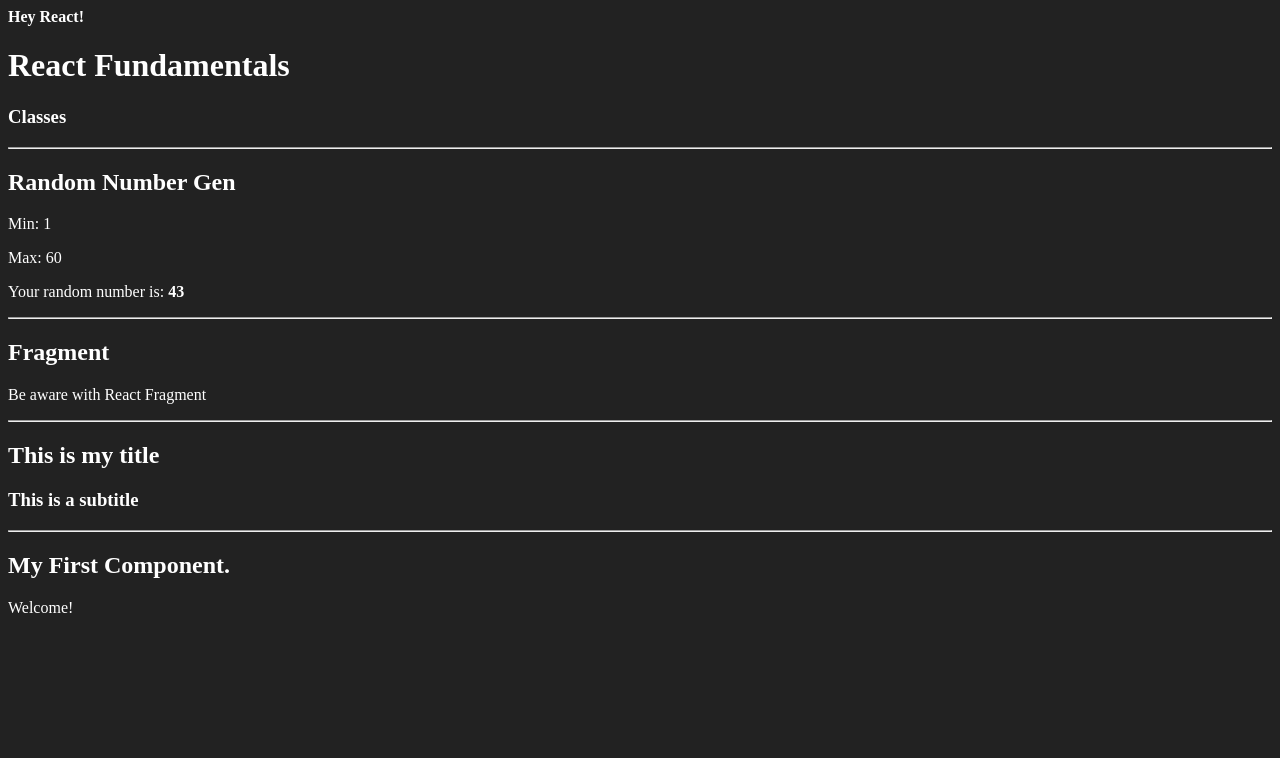
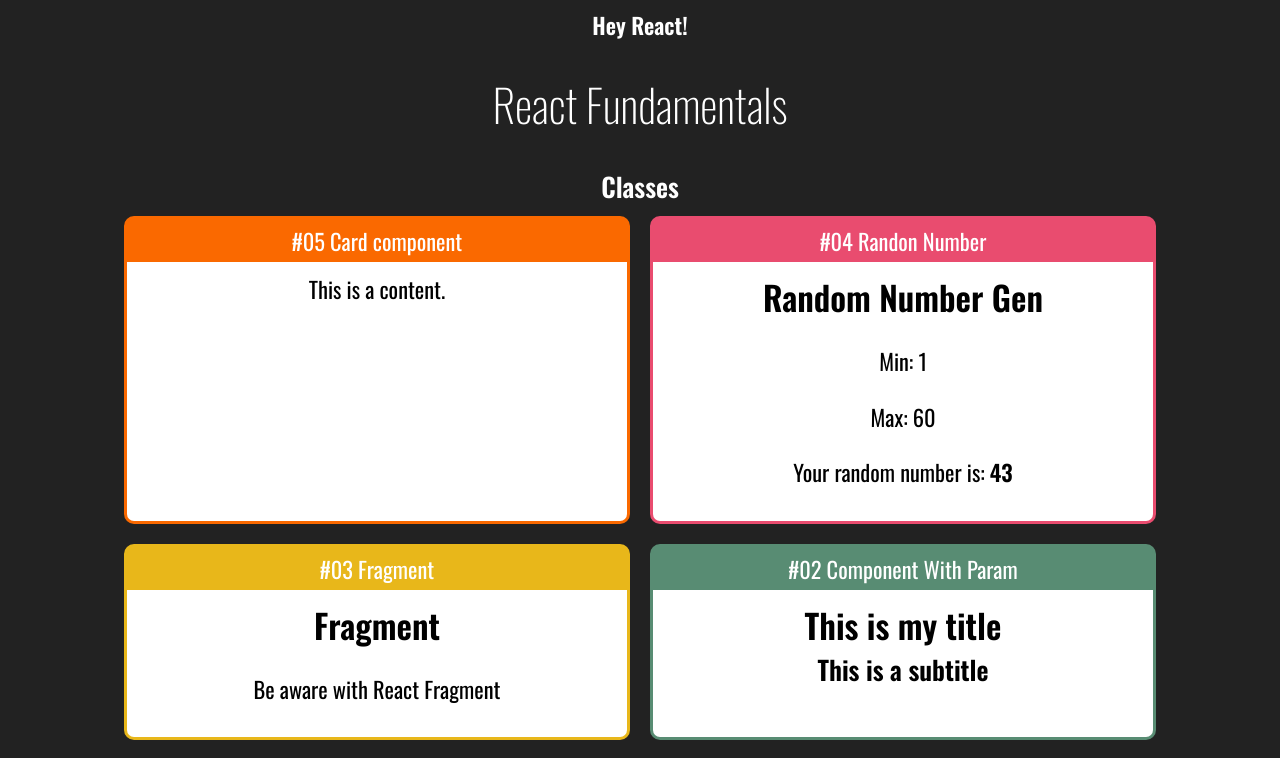
Before and after one commit to paulofrancis/react-fundamentals, a React (Create React App) app: page / in a window 1280 px wide. Shown: the top 758 px of the page. Built offline with nearby package versions, Linux system fonts and the light colour scheme.

Commit message:
23, 24, 25

```diff
--- a/public/index.html
+++ b/public/index.html
@@ -15,6 +15,9 @@
       user's mobile device or desktop. See https://developers.google.com/web/fundamentals/web-app-manifest/
     -->
     <link rel="manifest" href="%PUBLIC_URL%/manifest.json" />
+    <link rel="preconnect" href="https://fonts.googleapis.com">
+<link rel="preconnect" href="https://fonts.gstatic.com" crossorigin>
+<link href="https://fonts.googleapis.com/css2?family=Oswald:wght@200;300;400;500;600&display=swap" rel="stylesheet">
     <!--
       Notice the use of %PUBLIC_URL% in the tags above.
       It will be replaced with the URL of the `public` folder during the build.
--- /dev/null
+++ b/src/App.css
@@ -0,0 +1,5 @@
+.app .cards {
+    display: flex;
+    flex-wrap: wrap;
+    justify-content: center;
+}
--- a/src/App.jsx
+++ b/src/App.jsx
@@ -1,24 +1,39 @@
+import './App.css'
 import React from "react";
 
 import First from './components/basic/First'
 import WithParam from './components/basic/WithParam'
 import Fragment from './components/basic/Fragment'
 import RandomNumber from "./components/basic/RandomNumber";
+import Card from "./components/layout/Card";
 
 export default _ =>
-    <div id='app'>
+    <div className='app'>
         <h1>React Fundamentals</h1>
         <h3>Classes</h3>
-        <hr />
+
+        <div className="cards">
+            <Card title='#05 Card component' color='#fa6900'>This is a content.</Card>
+
+            <Card title='#04 Randon Number' color='#e94c6f'>
                 <RandomNumber
                     min={1}
                     max={60} />
-        <hr />
+            </Card>
+
+            <Card title='#03 Fragment' color='#e8b71a'>
                 <Fragment />
-        <hr />
+            </Card>
+
+            <Card title='#02 Component With Param' color='#588c73'>
                 <WithParam
                     title='This is my title'
                     subtitle='This is a subtitle' />
-        <hr />
+            </Card>
+
+            <Card title='#01 My First Component' color='#aa6900'>
                 <First></First>
+            </Card>
         </div>
+
+    </div>
--- /dev/null
+++ b/src/components/layout/Card.css
@@ -0,0 +1,24 @@
+.Card {
+    border-radius: 10px;
+    overflow: hidden;
+    border: 3px solid;
+    margin: 10px;
+
+    display: flex;
+    flex-direction: column;
+    min-width: 500px;
+}
+
+.Card .Title {
+    padding: 5px 0px;
+    display: flex;
+    justify-content: center;
+}
+
+.Card .Content {
+    background-color: #fff;
+    color: #000;
+    padding: 10px;
+
+    flex-grow: 1;
+}
--- /dev/null
+++ b/src/components/layout/Card.jsx
@@ -0,0 +1,19 @@
+import './Card.css'
+import React from "react";
+
+export default (props) => {
+
+    const cardStyle = {
+        backgroundColor: props.color || '#f00',
+        borderColor: props.color || '#f00'
+    }
+
+    return (
+        <div className='Card' style={cardStyle}>
+            <div className='Title'>{props.title}</div>
+            <div className='Content'>
+                {props.children}
+            </div>
+        </div>
+    )
+}
--- a/src/index.css
+++ b/src/index.css
@@ -1,4 +1,15 @@
 body {
     background-color: #222;
     color: #fff;
+    font-family: Oswald;
+    text-align: center;
+    font-size: 1.4rem;
 }
+
+h1 {
+    font-weight: 200;
+}
+
+h2, h3 {
+    margin: 0;
+}
```
Lines whose indentation alone changed are shown as unchanged.
